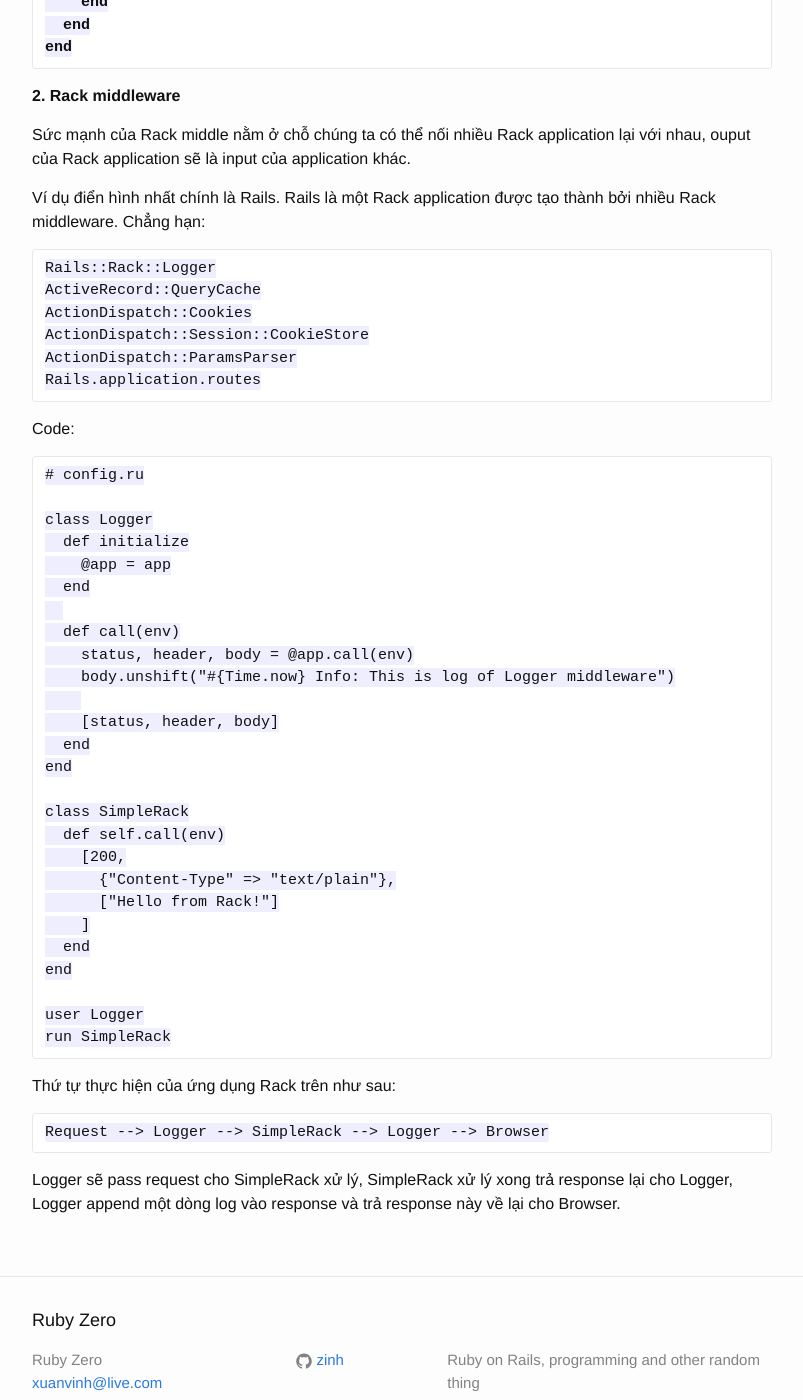
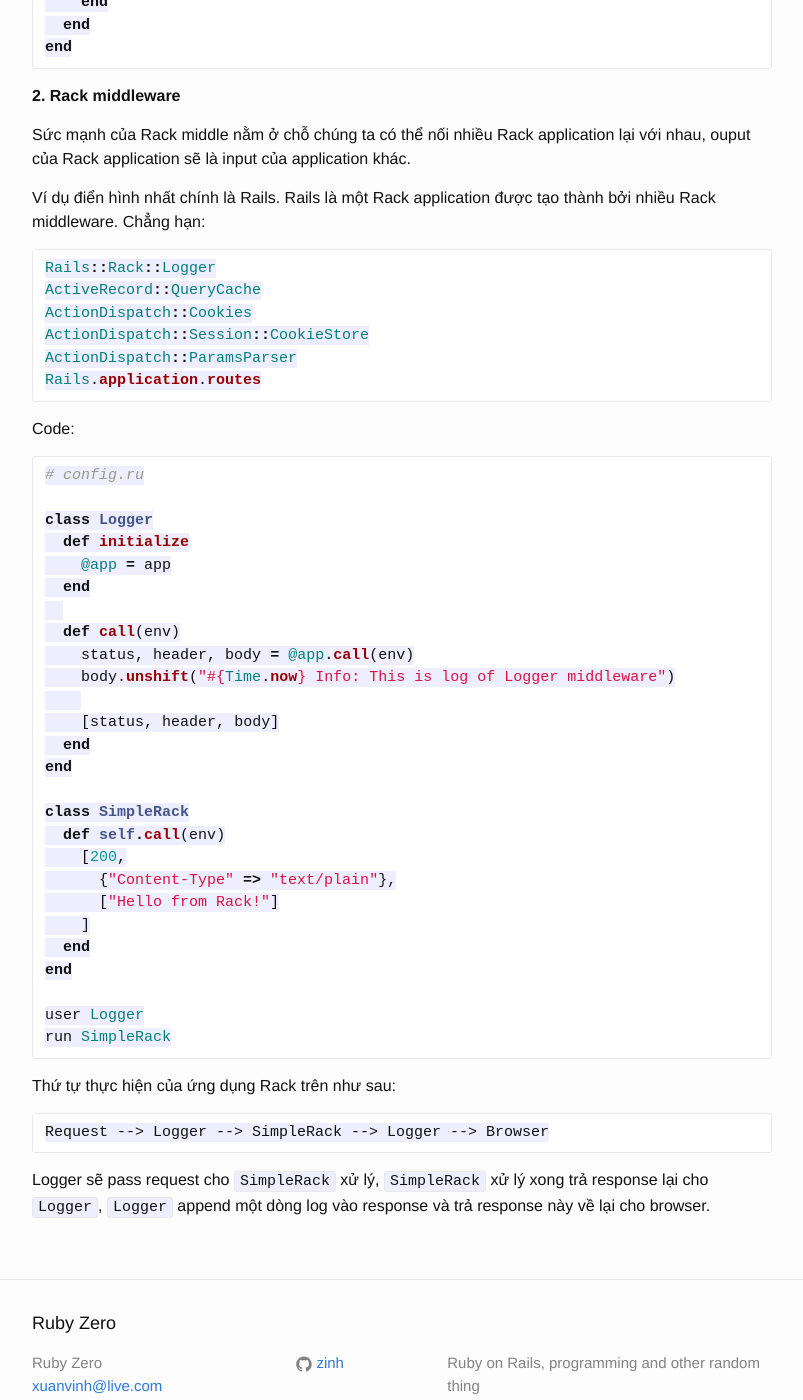
Before and after one commit to zinh/zinh.github.io, a Jekyll site: the page built from _posts/2014-10-02-gioi-thieu-ruby-rack.markdown, in a window 1280 px wide and 1400 px high, scrolled down 3151 px. Shown: the whole window, without its empty margins (238-1041 px from the left). Built offline with Jekyll 4.4.1, drawn with Linux system fonts in a browser that asks for light colours.

Commit message:
Update 2014-10-02-gioi-thieu-ruby-rack.markdown

````diff
--- a/_posts/2014-10-02-gioi-thieu-ruby-rack.markdown
+++ b/_posts/2014-10-02-gioi-thieu-ruby-rack.markdown
@@ -147,7 +147,8 @@
 Sức mạnh của Rack middle nằm ở chỗ chúng ta có thể nối nhiều Rack application lại với nhau, ouput của Rack application sẽ là input của application khác.
 
 Ví dụ điển hình nhất chính là Rails. Rails là một Rack application được tạo thành bởi nhiều Rack middleware. Chẳng hạn:
-```
+
+```ruby
 Rails::Rack::Logger
 ActiveRecord::QueryCache
 ActionDispatch::Cookies
@@ -158,7 +159,7 @@
 
 Code:
 
-```
+```ruby
 # config.ru
 
 class Logger
@@ -193,4 +194,4 @@
 Request --> Logger --> SimpleRack --> Logger --> Browser
 ```
 
-Logger sẽ pass request cho SimpleRack xử lý, SimpleRack xử lý xong trả response lại cho Logger, Logger append một dòng log vào response và trả response này về lại cho Browser.
+Logger sẽ pass request cho `SimpleRack` xử lý, `SimpleRack` xử lý xong trả response lại cho `Logger`, `Logger` append một dòng log vào response và trả response này về lại cho browser.
````
